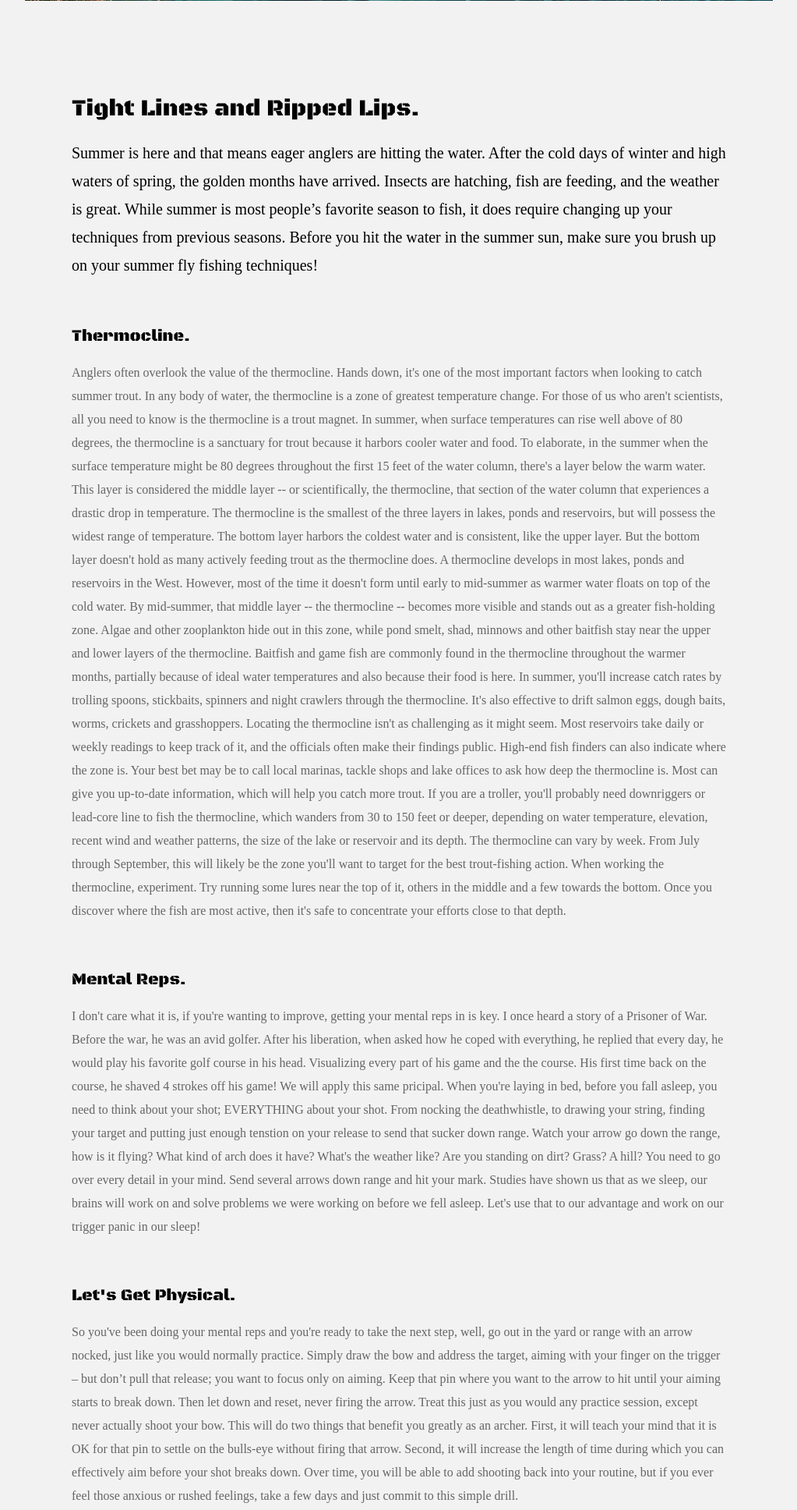
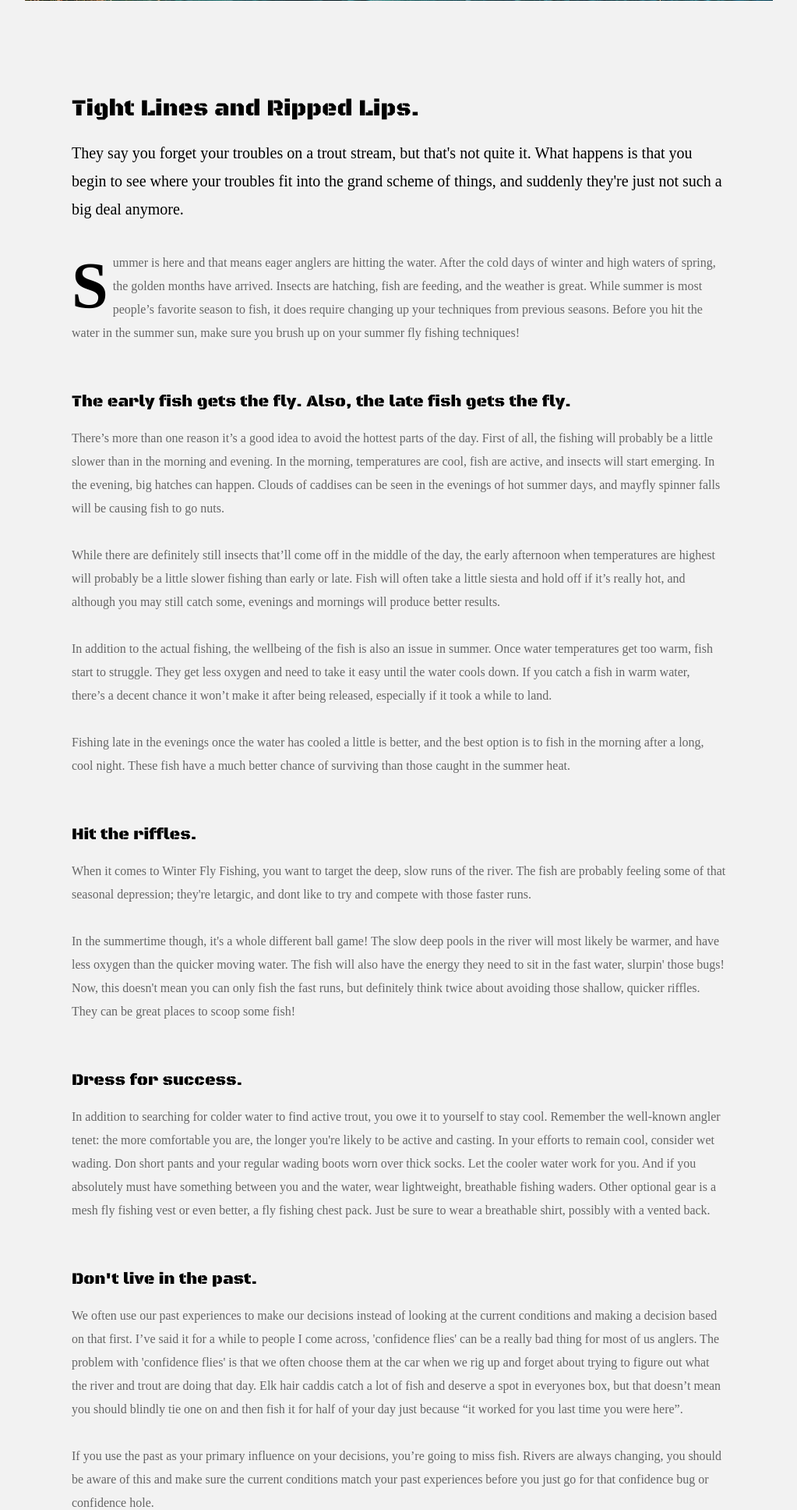
Before and after one commit to TuckerBrady/MTNoutlaw-old, a PHP site: page /articles/fishing/summer-fly-fishing-tips.php in a window 1280 px wide. Shown: the part 1499-3435 px from the top of the page at 78% size, without its empty margins (128-1151 px from the left). Run offline with PHP 8.4, Linux system fonts and the light colour scheme; some libraries are stand-ins or nearby versions.

Commit message:
finished the summer fishing article

```diff
--- a/articles/fishing/summer-fly-fishing-tips.php
+++ b/articles/fishing/summer-fly-fishing-tips.php
@@ -130,42 +130,39 @@
 
                 <h2>Tight Lines and Ripped Lips.</h2>
 
-                <p class="lead">Summer is here and that means eager anglers are hitting the water. After the cold days of winter and high waters of spring, the golden months have arrived. Insects are hatching, fish are feeding, and the weather is great.
+                <p class="lead">They say you forget your troubles on a trout stream, but that's not quite it. What happens is that you begin to see where your troubles fit into the grand scheme of things, and suddenly they're just not such a big deal anymore.</p>
+
+                <p class="drop-cap">Summer is here and that means eager anglers are hitting the water. After the cold days of winter and high waters of spring, the golden months have arrived. Insects are hatching, fish are feeding, and the weather is great.
 
                 While summer is most people’s favorite season to fish, it does require changing up your techniques from previous seasons. Before you hit the water in the summer sun, make sure you brush up on your summer fly fishing techniques!</p>
 
-                <p class="drop-cap"></p>
+                <h4>The early fish gets the fly. Also, the late fish gets the fly.</h4>
+                <p>There’s more than one reason it’s a good idea to avoid the hottest parts of the day. First of all, the fishing will probably be a little slower than in the morning and evening. In the morning, temperatures are cool, fish are active, and insects will start emerging. In the evening, big hatches can happen. Clouds of caddises can be seen in the evenings of hot summer days, and mayfly spinner falls will be causing fish to go nuts.</p>
 
-                <h4>Thermocline.</h4>
-                <p>Anglers often overlook the value of the thermocline. Hands down, it's one of the most important factors when looking to catch summer trout.
+                <p>While there are definitely still insects that’ll come off in the middle of the day, the early afternoon when temperatures are highest will probably be a little slower fishing than early or late. Fish will often take a little siesta and hold off if it’s really hot, and although you may still catch some, evenings and mornings will produce better results.</p>
 
-                In any body of water, the thermocline is a zone of greatest temperature change. For those of us who aren't scientists, all you need to know is the thermocline is a <b>trout magnet.</b> In summer, when surface temperatures can rise well above of 80 degrees, the thermocline is a sanctuary for trout because it harbors cooler water and food.
+                <p>In addition to the actual fishing, the wellbeing of the fish is also an issue in summer. Once water temperatures get too warm, fish start to struggle. They get less oxygen and need to take it easy until the water cools down. If you catch a fish in warm water, there’s a decent chance it won’t make it after being released, especially if it took a while to land.</p>
 
-                To elaborate, in the summer when the surface temperature might be 80 degrees throughout the first 15 feet of the water column, there's a layer below the warm water. This layer is considered the middle layer -- or scientifically, the thermocline, that section of the water column that experiences a drastic drop in temperature. The thermocline is the smallest of the three layers in lakes, ponds and reservoirs, but will possess the widest range of temperature. The bottom layer harbors the coldest water and is consistent, like the upper layer. But the bottom layer doesn't hold as many actively feeding trout as the thermocline does.
+                <p>Fishing late in the evenings once the water has cooled a little is better, and the best option is to fish in the morning after a long, cool night. These fish have a much better chance of surviving than those caught in the summer heat.</p>
 
-                A thermocline develops in most lakes, ponds and reservoirs in the West. However, most of the time it doesn't form until early to mid-summer as warmer water floats on top of the cold water. By mid-summer, that middle layer -- the thermocline -- becomes more visible and stands out as a greater fish-holding zone. Algae and other zooplankton hide out in this zone, while pond smelt, shad, minnows and other baitfish stay near the upper and lower layers of the thermocline. Baitfish and game fish are commonly found in the thermocline throughout the warmer months, partially because of ideal water temperatures and also because their food is here.
+                <h4>Hit the riffles.</h4>
+                <p>When it comes to Winter Fly Fishing, you want to target the deep, slow runs of the river. The fish are probably feeling some of that seasonal depression; they're letargic, and dont like to try and compete with those faster runs.</p>
 
-                In summer, you'll increase catch rates by trolling spoons, stickbaits, spinners and night crawlers through the thermocline. It's also effective to drift salmon eggs, dough baits, worms, crickets and grasshoppers.
+                <p>In the summertime though, it's a whole different ball game! The slow deep pools in the river will most likely be warmer, and have less oxygen than the quicker moving water. The fish will also have the energy they need to sit in the fast water, slurpin' those bugs! Now, this doesn't mean you can only fish the fast runs, but definitely think twice about avoiding those shallow, quicker riffles. They can be great places to scoop some fish!</p>
 
-                Locating the thermocline isn't as challenging as it might seem. Most reservoirs take daily or weekly readings to keep track of it, and the officials often make their findings public. High-end fish finders can also indicate where the zone is. Your best bet may be to call local marinas, tackle shops and lake offices to ask how deep the thermocline is. Most can give you up-to-date information, which will help you catch more trout.
-
-                If you are a troller, you'll probably need downriggers or lead-core line to fish the thermocline, which wanders from 30 to 150 feet or deeper, depending on water temperature, elevation, recent wind and weather patterns, the size of the lake or reservoir and its depth.
-
-                The thermocline can vary by week. From July through September, this will likely be the zone you'll want to target for the best trout-fishing action.
-
-                When working the thermocline, experiment. Try running some lures near the top of it, others in the middle and a few towards the bottom. Once you discover where the fish are most active, then it's safe to concentrate your efforts close to that depth.</p>
-
-                <h4>Mental Reps.</h4>
-                <p>I don't care what it is, if you're wanting to improve, getting your mental reps in is key. I once heard a story of a Prisoner of War. Before the war, he was an avid golfer. After his liberation, when asked how he coped with everything, he replied that every day, he would play his favorite golf course in his head. Visualizing every part of his game and the the course. His first time back on the course, he shaved 4 strokes off his game! We will apply this same pricipal. When you're laying in bed, before you fall asleep, you need to think about your shot; EVERYTHING about your shot. From nocking the deathwhistle, to drawing your string, finding your target and putting just enough tenstion on your release to send that sucker down range. Watch your arrow go down the range, how is it flying? What kind of arch does it have? What's the weather like? Are you standing on dirt? Grass? A hill? You need to go over every detail in your mind. Send several arrows down range and hit your mark. Studies have shown us that as we sleep, our brains will work on and solve problems we were working on before we fell asleep. Let's use that to our advantage and work on our trigger panic in our sleep!</p>
-
-                <h4>Let's Get Physical.</h4>
-                <p>So you've been doing your mental reps and you're ready to take the next step, well, go out in the yard or range with an arrow nocked, just like you would normally practice. Simply draw the bow and address the target, aiming with your finger on the trigger – but don’t pull that release; you want to focus only on aiming. Keep that pin where you want to the arrow to hit until your aiming starts to break down. Then let down and reset, never firing the arrow. Treat this just as you would any practice session, except never actually shoot your bow. This will do two things that benefit you greatly as an archer. First, it will teach your mind that it is OK for that pin to settle on the bulls-eye without firing that arrow. Second, it will increase the length of time during which you can effectively aim before your shot breaks down. Over time, you will be able to add shooting back into your routine, but if you ever feel those anxious or rushed feelings, take a few days and just commit to this simple drill.
-                </p>
+                <h4>Dress for success.</h4>
+                <p>In addition to searching for colder water to find active trout, you owe it to yourself to stay cool. Remember the well-known angler tenet: the more comfortable you are, the longer you're likely to be active and casting.
+                In your efforts to remain cool, consider wet wading. Don short pants and your regular wading boots worn over thick socks. Let the cooler water work for you. And if you absolutely must have something between you and the water, wear lightweight, breathable fishing waders.
+                Other optional gear is a mesh fly fishing vest or even better, a fly fishing chest pack. Just be sure to wear a breathable shirt, possibly with a vented back.</p>
 
 
+                <h4>Don't live in the past.</h4>
+                <p>We often use our past experiences to make our decisions instead of looking at the current conditions and making a decision based on that first. I’ve said it for a while to people I come across, 'confidence flies' can be a really bad thing for most of us anglers. The problem with 'confidence flies' is that we often choose them at the car when we rig up and forget about trying to figure out what the river and trout are doing that day. Elk hair caddis catch a lot of fish and deserve a spot in everyones box, but that doesn’t mean you should blindly tie one on and then fish it for half of your day just because “it worked for you last time you were here”.</p>
 
-                <p>Trigger panic is a horrible thing, and if you don’t know how to cure it, it can really mess with your confidence, taking the fun out of shooting your bow. Even if you aren’t struggling with trigger panic (you do), these practices will help you stay calm, even in the most intense circumstances.
-                </p>
+                <p>If you use the past as your primary influence on your decisions, you’re going to miss fish.  Rivers are always changing, you should be aware of this and make sure the current conditions match your past experiences before you just go for that confidence bug or confidence hole.</p>
+
+                <h4>Pro Tip!</h4>
+                <p>Before you snap that pic for your followers to adore, dip that guy back in the water and pull him out right before you take the picture. Not only will this be less stressfull for the fish, but the water will make him glisten in the light. Guarenteed to get you more likes. Every time.</p>
 
 
                <div class="s-content__author">
```
